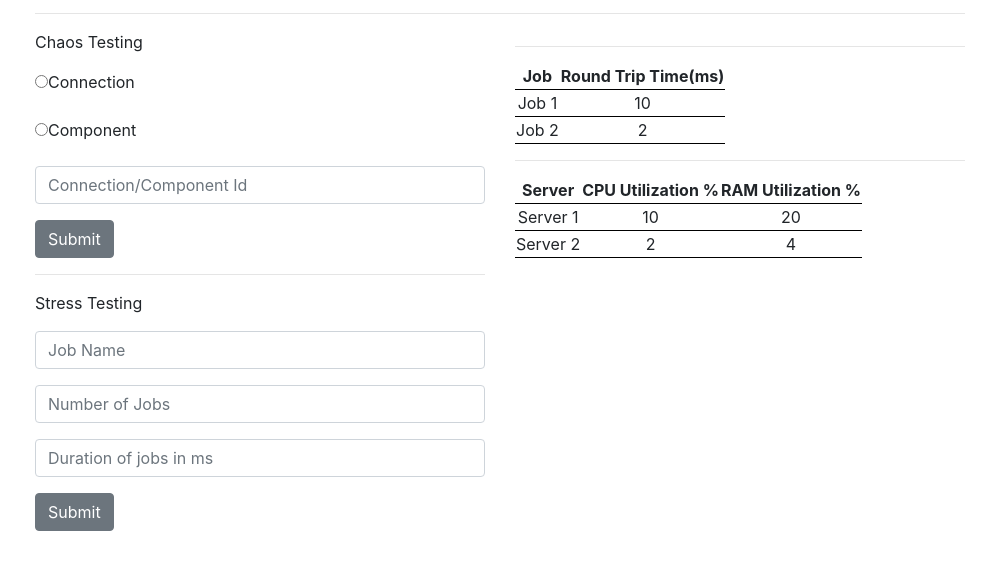
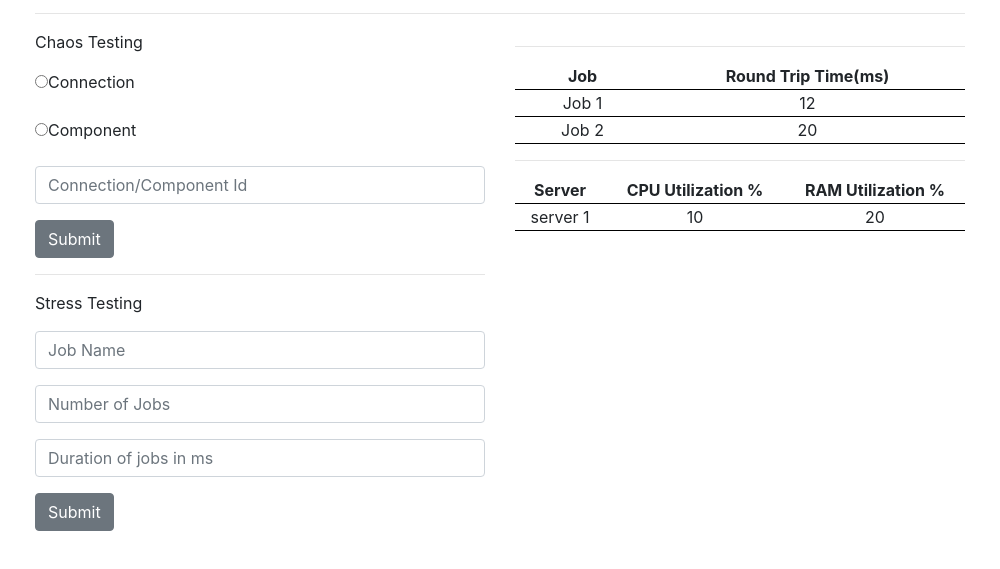
Before and after one commit to 120221231/DCN_GUI, an Electron app: page index.html in a window 1000 px wide. Shown: the part 51-620 px from the top of the page. Drawn offline with nearby package versions, Linux system fonts and the light colour scheme.

Commit message:
JS functions for data population

```diff
--- a/gui_backend.js
+++ b/gui_backend.js
@@ -59,3 +59,55 @@ function sendStressTestingFormData(){
           });
     }
 }
+function populateJobStatusTable(){
+  const table = document.getElementById("job_status_table_body");
+
+  let row = table.insertRow();
+  let job = row.insertCell(0);
+  job.innerHTML = "Job 1";
+  let time = row.insertCell(1);
+  time.innerHTML = "10";
+
+  row = table.insertRow();
+  job = row.insertCell(0);
+  job.innerHTML = "Job 2";
+  time = row.insertCell(1);
+  time.innerHTML = "20";
+
+  modifyJobStatus();
+}
+
+function populateServerStatusTable(){
+  const table = document.getElementById("server_status_table_body");
+
+  let row = table.insertRow();
+  let server = row.insertCell(0);
+  let cpu_usage = row.insertCell(1);
+  let ram_usage = row.insertCell(2);
+  server.innerHTML = "server 1";
+  cpu_usage.innerHTML = "10";
+  ram_usage.innerHTML = "20";
+}
+
+function modifyJobStatus(){
+  var table= Array.prototype.slice.call(document.getElementById("job_status_table_body").rows, 0);
+  table.forEach(element => {
+    if(element.cells[0].innerHTML == "Job 1"){
+      element.cells[1].innerHTML = 12;
+    }
+  });
+}
+
+function modifyCPUUsage(){
+  var table = Array.prototype.slice.call(document.getElementById("server_status_table_body").rows, 0);
+  table.forEach(element => {
+    //do something
+  });
+}
+
+function modifyRAMUsage(){
+  var table = Array.prototype.slice.call(document.getElementById("server_status_table_body").rows, 0);
+  table.forEach(element => {
+    //do something
+  });
+}
--- a/index.html
+++ b/index.html
@@ -12,7 +12,7 @@
       <link rel="stylesheet" href="style.css">
       <script type="text/javascript" src="gui_backend.js"></script>
     </head>
-    <body>
+    <body onload="populateJobStatusTable();populateServerStatusTable()">
         <div class="container">
           <h1>DCN</h1>
           <hr/>
@@ -56,38 +56,31 @@
                   </div>
               </div>
               <div class="col-sm">
-                      <hr/>
-                      <table>
-                          <tr>
-                            <th>Job</th>
-                            <th>Round Trip Time(ms)</th>
-                          </tr>
-                          <tr>
-                            <td>Job 1</td>
-                            <td>10</td>
-                          </tr>
-                          <tr>
-                            <td>Job 2</td>
-                            <td>2</td>
-                          </tr>
-                      </table>
+                <hr/>
+                <table style="width: 100%">
+                    <colgroup>
+                        <col span="1" style="width: 30%;">
+                        <col span="1" style="width: 70%;">
+                     </colgroup>
+                    <thead>
+                        <th>Job</th>
+                        <th>Round Trip Time(ms)</th>
+                    </thead>
+                    <tbody id="job_status_table_body"></tbody>
+                  </table>
                   <hr/>
-                  <table>
-                      <tr>
+                  <table style="width: 100%">
+                    <colgroup>
+                        <col span="1" style="width: 20%;">
+                        <col span="1" style="width: 40%;">
+                        <col span="1" style="width: 40%;">
+                     </colgroup>
+                    <thead>
                         <th>Server</th>
                         <th>CPU Utilization %</th>
                         <th>RAM Utilization %</th>
-                      </tr>
-                      <tr>
-                        <td>Server 1</td>
-                        <td>10</td>
-                        <td>20</td>
-                      </tr>
-                      <tr>
-                        <td>Server 2</td>
-                        <td>2</td>
-                        <td>4</td>
-                      </tr>
+                    </thead>
+                    <tbody id="server_status_table_body"></tbody>
                   </table>
               </div>
           </div>
```
